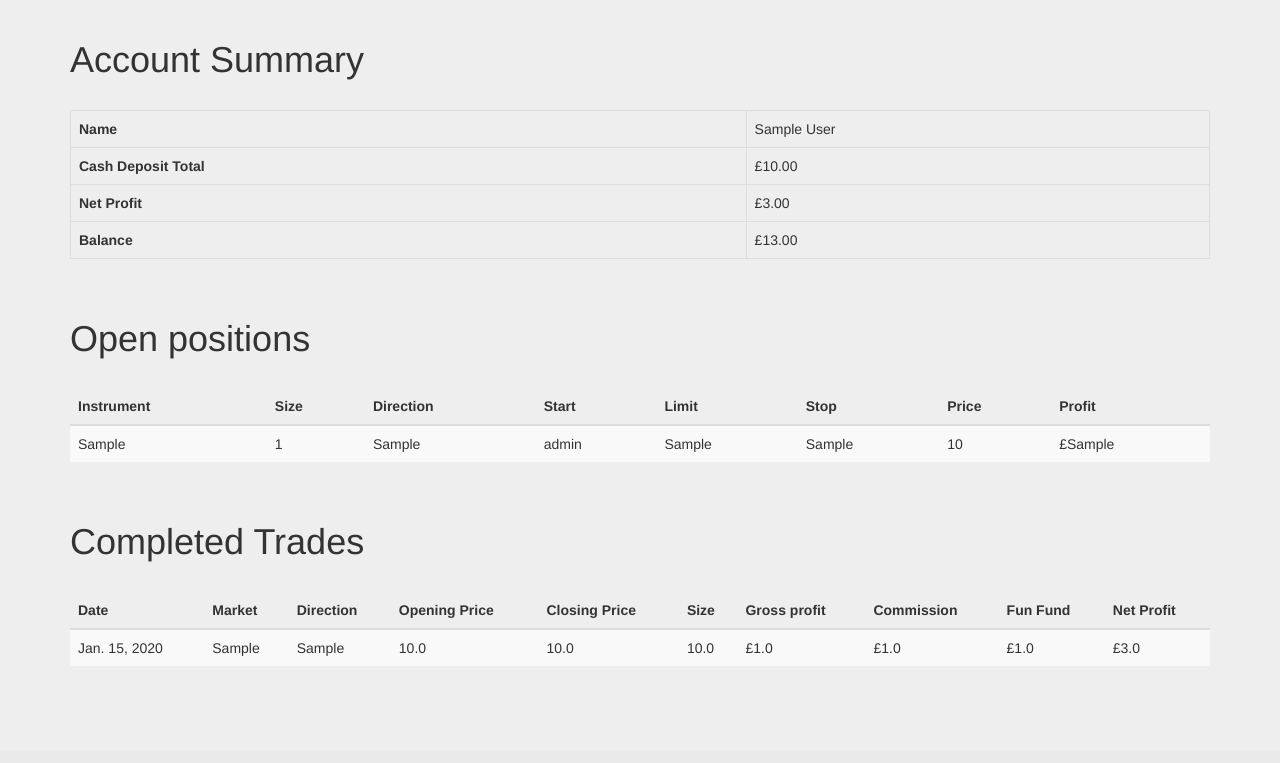
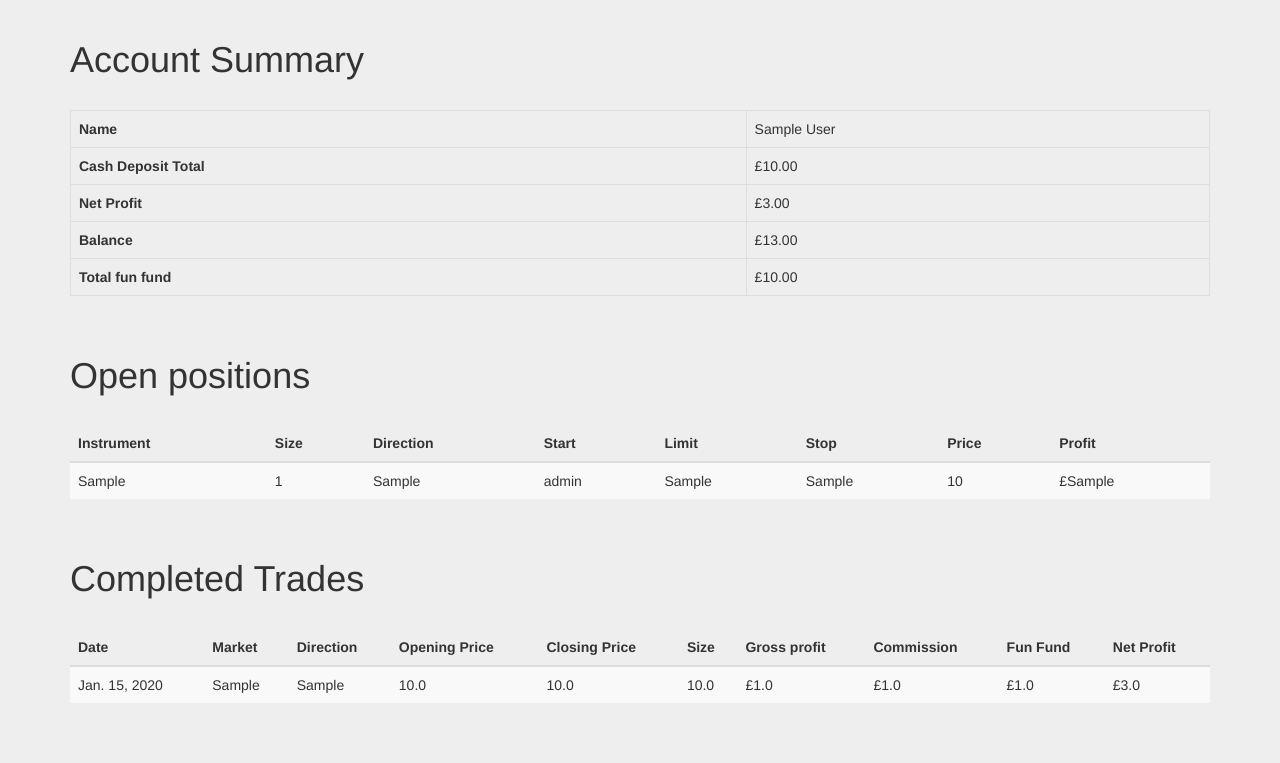
Before and after one commit to PhilMarsden/PoultryFX, a Django app: template mysite/pfx/templates/pfx/profile.html in a window 1280 px wide. Shown: the part 50-813 px from the top of the page. Before the commit the page ends 716 px from the top, so only its background shows below. Run offline with Django 3.2, Linux system fonts and the light colour scheme; tables that the repository leaves empty hold one stand-in row (values such as "Sample post"); the template is opened without the code that fills it: values that come from a table or form of the project are taken from there, most other values are stand-ins (such as "Sample title", 1, 10 or a date in 2020); parts of the project's set-up code (start-up, migrations or seed data) failed here and were passed over; some libraries are stand-ins or nearby versions.

Commit message:
Show total fun fund

```diff
--- a/mysite/pfx/models.py
+++ b/mysite/pfx/models.py
@@ -2,6 +2,9 @@ from django.db import models
 from django.contrib.auth.models import User
 from django.db.models import Sum
 from django.contrib.humanize.templatetags.humanize import intcomma
+
+def total_fun_fund():
+    return IndividualPL.objects.all().aggregate(Sum('fun_fund')).get('fun_fund__sum',0.00)
 
 class IGPL(models.Model):
     closing_ref = models.CharField(max_length=8, unique=True)
--- a/mysite/pfx/templates/pfx/profile.html
+++ b/mysite/pfx/templates/pfx/profile.html
@@ -33,9 +33,14 @@
             <td><b>Net Profit</b></td>
             <td>£{{member.profit | floatformat:2}}</td>
         </tr>
-         <tr>
+        <tr>
             <td><b>Balance</b></td>
             <td>£{{member.balance | floatformat:2}}</td>
+        </tr>
+        <tr>
+            <td><b>Total fun fund</b></td>
+            <td>£{{fun_fund | floatformat:2}}</td>
+        </tr>
        </tbody>
      </table>
    </div>
```
Also changed, not shown: mysite/pfx/views.py (+5 -3 lines).
